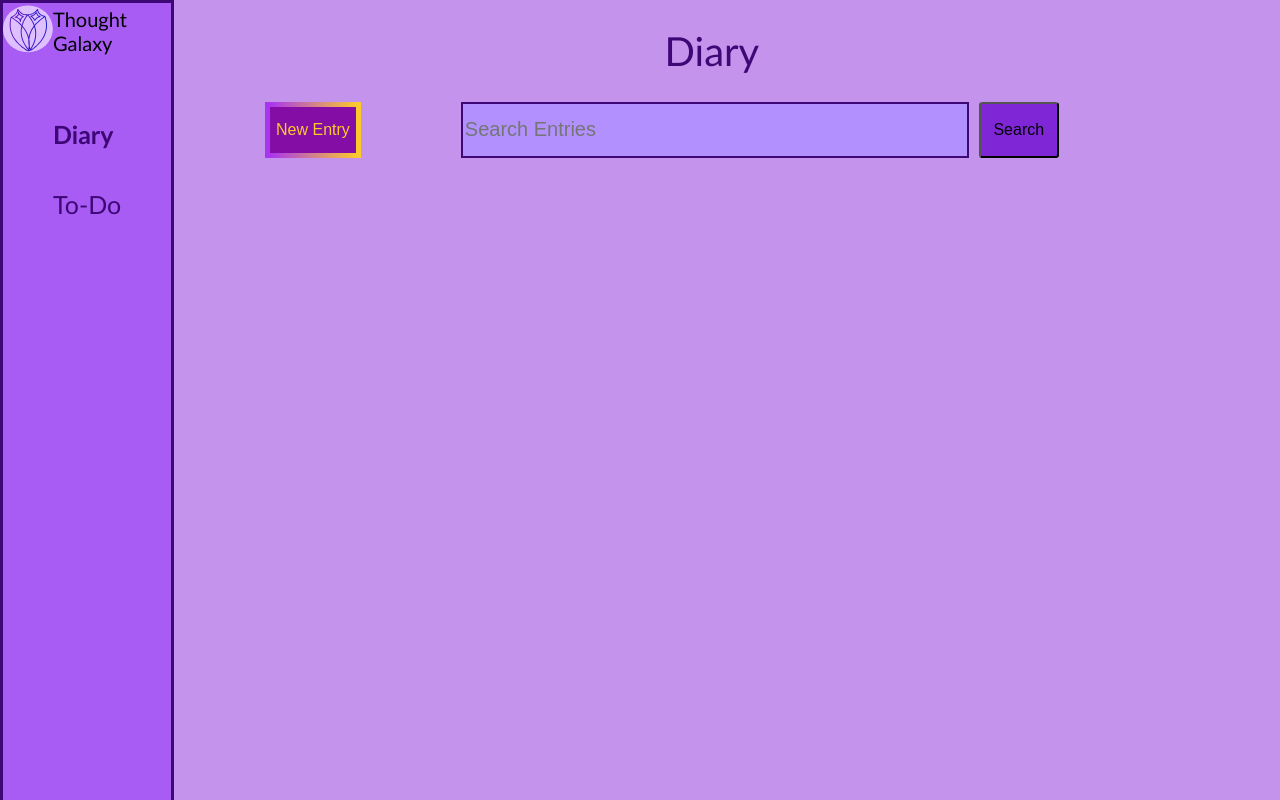
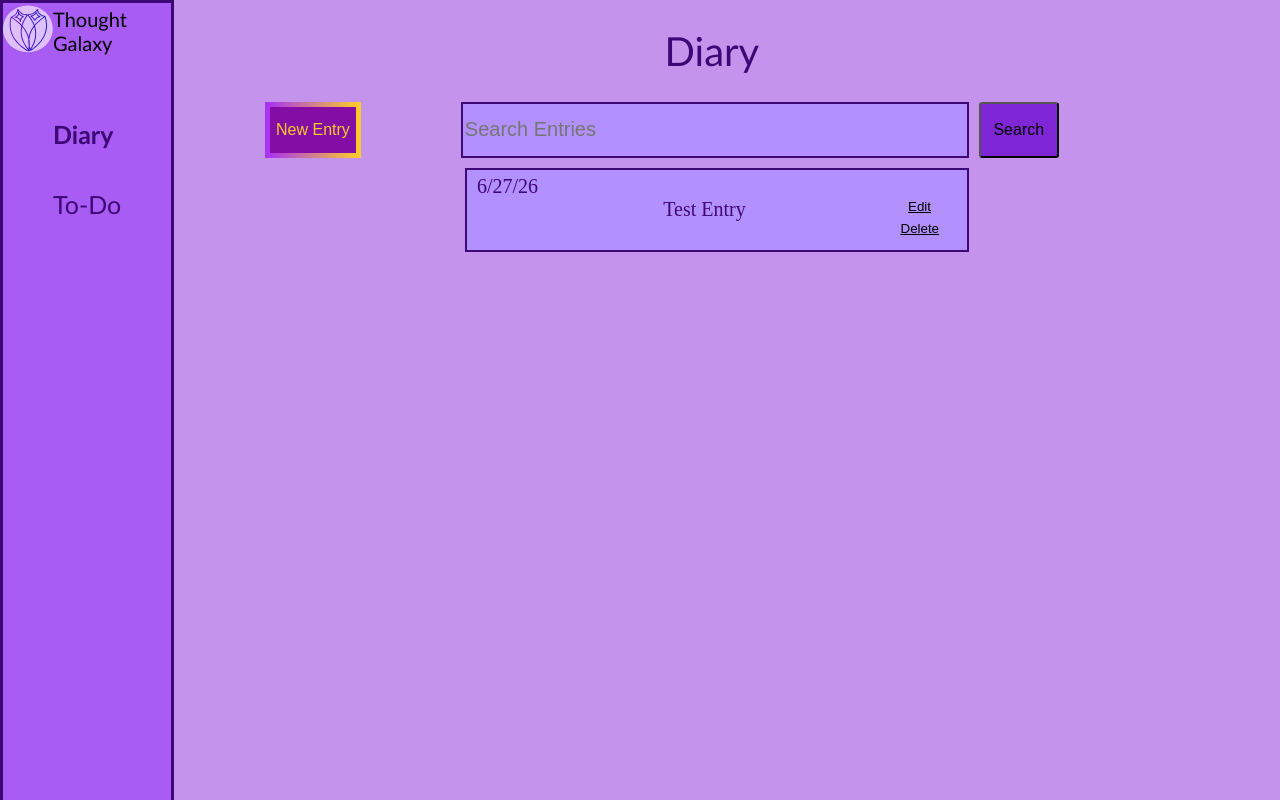
Before and after one commit to julia-duck/ThoughtGalaxy, a React (Vite) app in the folder thought-galaxy/: page /diary in a window 1280 px wide. Built offline with nearby package versions, Linux system fonts and the light colour scheme.

Commit message:
New frontend functions (adding new entries, arrow buttons)

```diff
--- a/thought-galaxy/src/App.css
+++ b/thought-galaxy/src/App.css
@@ -68,8 +68,8 @@
   min-width: 500px;
   min-height: 50px;
   background-color:rgb(178, 145, 254);
-  color:rgb(62, 7, 118);
-  border: 2.3px solid rgb(62, 7, 118);
+  color:var(--dark-2);
+  border: 2.3px solid var(--dark-2);
   font-size: 20px;
   margin-left: 100px;
 }
--- a/thought-galaxy/src/App.tsx
+++ b/thought-galaxy/src/App.tsx
@@ -40,16 +40,21 @@ export function Entry() {
   )
 }
 
-export function Search({buttonName, entryLen, setOpened, addEntry}:{buttonName: string} & ToggleBundle) {
+export function Search({buttonName, entryLen, setOpened, addEntry, setIdx}:{buttonName: string} & ToggleBundle) {
     function newEntry() {
       addEntry({
-        id: 0,
+        id: entryLen,
         title: "",
         body: "",
-        date: new Date().toLocaleString(),
+        date: new Date().toLocaleString('en-US', {
+          month: 'numeric',
+          day: 'numeric',
+          year: '2-digit',
+        }),
         arrIdx: entryLen
       });
       setOpened(true); //maybe make function that setopened to true and also pass in variable to expanded entry saying it is new entry
+      setIdx(entryLen);
     }
 
     return (
--- a/thought-galaxy/src/Diary.css
+++ b/thought-galaxy/src/Diary.css
@@ -44,14 +44,21 @@
     min-height: 50px;
     margin-top: 440px;
 }
+.save-button, .discard-changes {
+    position: absolute;
+    border-radius: 500px;
+}
 .save-button {
-    position: absolute;
+    background-color:var(--dark-1);
     top: 15px;
     left: 480px;
-    border-radius: 500px;
-    background-color:rgb(144, 53, 235);
 }
-.save-button:hover {
+.discard-changes {
+    top: 15px;
+    left: 350px;
+    background-color:var(--theme-color);
+}
+.save-button:hover, .discard-changes:hover {
     opacity: 0.5;
     cursor:pointer;
 }
@@ -66,3 +73,71 @@
     top: 7px;
     left: 15px;
 }
+.entry-box {
+  max-width: 500px;
+  min-height: 80px;
+  background-color:rgb(178, 145, 254);
+  color:var(--dark-2);
+  border: 2.3px solid var(--dark-2);
+  font-size: 20px;
+  margin: 10px 10px 10px 300px;
+  display: flex;
+  flex-direction: column;
+}
+.c-date {
+    text-align: left;
+    padding-left: 10px;
+    margin-top: 5px;
+}
+.c-buttons {
+    display: flex;
+    flex-direction: column;
+    max-width: 50px;
+    justify-content: right;
+}
+.c-middle {
+    display: flex;
+    flex-direction: row;
+    margin-right: 5%;
+}
+.c-title {
+    min-width: 80%;
+    margin-left: 10%;
+}
+.edit-entry {
+    margin-bottom: 5px;
+    background-color: var(--dark1);
+    border: 1px solid var(--dark2);
+}
+.edit-entry:hover, .delete-entry:hover {
+    cursor: pointer;
+}
+.delete-entry {
+    background-color: var(--dark1);
+    border: 1px solid var(--dark2);
+}
+.entry-complex {
+    display: flex;
+    flex-direction: row;
+}
+.right-button, .left-button {
+    min-width: 50px;
+    max-height: 80px;
+    min-height: 80px;
+    background-color: var(--dark-2);
+    color: var(--theme-color);
+    border: 1px solid var(--dark2);
+    border-radius: 10px;
+    position: fixed;
+    margin-top: 200px;
+}
+.left-button {
+    margin-left: 200px;
+}
+.right-button {
+    margin-left: 950px;
+}
+.left-button:hover, .right-button:hover {
+    cursor: pointer;
+    opacity: 0.5;
+}
--- a/thought-galaxy/src/Diary.tsx
+++ b/thought-galaxy/src/Diary.tsx
@@ -1,14 +1,23 @@
 import {Search} from './App.tsx';
-import {useState, useRef} from 'react';
+import {useState, useRef, createContext, useContext} from 'react';
 import {Trash2} from 'lucide-react';
 import './Diary.css';
 import './App.css';
+
+interface DiaryIdxContextType {
+    diaryIdx: number;
+    setDiaryIdx: (idx: number) => void;
+}
+
+const DiaryIdx = createContext<DiaryIdxContextType | null>(null);
+
 //re-renders if something changes (like useState variable)
 export default function Diary() {
     const [entryOpen, setEntryOpen] = useState(false); /* eventually default false */
+    const [diaryIdx, setDiaryIdx] = useState(0);
     /* testing purposes */
     let testEntry: DiaryEntry = {
-        id: 1,
+        id: 0,
         title: "Test Entry",
         body: "I am a test entry",
         date: "6/27/26",
@@ -34,11 +43,11 @@ export default function Diary() {
         }
     }
     return (
-        <div>
+        <DiaryIdx.Provider value={{diaryIdx, setDiaryIdx}}>
             {(entryOpen) ?
-            (<DiaryEntryExpanded {...toggles} {...entriesArr[0]} entriesArr={entriesArr}/>) :
-            (<DiaryEntryCondensed {...toggles} entryLen = {entriesArr.length}/>)}
-        </div>
+            (<DiaryEntryExpanded {...toggles} {...entriesArr[diaryIdx]} entriesArr={entriesArr}/>) :
+            (<DiaryEntryCondensed {...toggles} {...entriesArr[diaryIdx]} entryLen = {entriesArr.length} entriesArr={entriesArr} setIdx={setDiaryIdx}/>)}
+        </DiaryIdx.Provider>
   )
 }
 
@@ -49,6 +58,7 @@ export interface DiaryToggle {
 }
 export interface ToggleBundle extends DiaryToggle {
     entryLen: number;
+    setIdx: (idx: number) => void;
 }
 
 export interface DiaryEntry {
@@ -63,10 +73,21 @@ export interface DiaryProps extends DiaryEntry {
     entriesArr: DiaryEntry[];
 }
 
-function DiaryEntryExpanded({setOpened, addEntry, changeEntry, id, title, body, date, arrIdx, entriesArr}: DiaryToggle & DiaryProps) {
+function DiaryEntryExpanded({setOpened, changeEntry, id, title, body, date, arrIdx, entriesArr}: DiaryToggle & DiaryProps) {
     /* can rassign .current value but not the entire variable pointer */
     const titleValue = useRef(null);
     const bodyText = useRef(null);
+    const { setDiaryIdx } = useContext(DiaryIdx)!;
+    let [entryTitle, setEntryTitle] = useState(title);
+    let [entryBody, setEntryBody] = useState(body);
+
+    let thisEntry: DiaryEntry = {
+        id: id,
+        title: entryTitle,
+        body: entryBody,
+        date: date,
+        arrIdx: arrIdx
+    }
 
     let hasPrev: boolean, hasNext: boolean, prevIdx: number, nextIdx: number;
     if (arrIdx == 0) {
@@ -89,18 +110,31 @@ function DiaryEntryExpanded({setOpened, addEntry, changeEntry, id, title, body,
     //Function to add entry
     let saveEntry = () => {
         //need the useState that updates based on what user types
-        //add or change entry
+        //change entry
         //read titleValue.current.value and save
+        changeEntry(id, thisEntry);
+        setOpened(false);
+    }
+
+    let discardChanges = () => {
         setOpened(false);
     }
 
     return (
         <div>
             <h1 className="header-1">Diary</h1>
+            <div className="entry-complex">
+                {(hasPrev) && <button className="left-button"
+                onClick={() => setDiaryIdx(prevIdx)}>{`<`}</button>}
                 <div className="entry-box">
                     <div className="top-bar">
                         {/*titleValue set to reference the input element, can use .current.value to check text value of element*/}
-                    <input className="title-box" placeholder="Title" defaultValue={title} ref={titleValue}/>
+                        <input className="title-box"
+                        placeholder="Title"
+                        defaultValue={title}
+                        key={id}
+                        ref={titleValue}
+                        onChange={(e) => setEntryTitle(e.target.value)}/>
                         <div className="date">{date}</div>
                     </div>
                     <textarea
@@ -109,9 +143,10 @@ function DiaryEntryExpanded({setOpened, addEntry, changeEntry, id, title, body,
                         cols={60}
                         placeholder="Start your entry"
                         ref={bodyText}
-                >
-                    {body}
-                </textarea>
+                        defaultValue={body}
+                        key={id}
+                        onChange={(e) => setEntryBody(e.target.value)}
+                    />
                     <div className="bottom-bar">
                         <button className="delete-note">
                             {/*figure out how to delete from backend
@@ -119,18 +154,47 @@ function DiaryEntryExpanded({setOpened, addEntry, changeEntry, id, title, body,
                             <Trash2 className="trash-button"/>
                         </button>
                         <button className="save-button" onClick={saveEntry}>Save & Close</button>
+                        <button className="discard-changes" onClick={discardChanges}>Discard Changes</button>
                     </div>
+                </div>
+                {(hasNext) && <button className="right-button"
+                onClick={() => setDiaryIdx(nextIdx)}>{`>`}</button>}
             </div>
         </div>
 
     )
 }
 
-function DiaryEntryCondensed(toggles:ToggleBundle) {
+function DiaryEntryCondensed(props:ToggleBundle & DiaryProps) {
     return (
         <div>
             <h1 className="header-2">Diary</h1>
-            <Search buttonName="New Entry" {...toggles}/>
+            <Search buttonName="New Entry" entryLen={props.entryLen} setOpened={props.setOpened} addEntry= {props.addEntry} changeEntry={props.changeEntry} setIdx={props.setIdx}/>
+            {props.entriesArr.map((entry: DiaryEntry) => (
+                <CondensedEntry key={entry.id} {...entry} setOpened={props.setOpened} changeEntry={props.changeEntry} addEntry={props.addEntry} entryLen={props.entryLen} setIdx={props.setIdx}/>
+            ))}
         </div>
     )
 }
+
+function CondensedEntry(props: ToggleBundle & DiaryEntry) {
+    const { setDiaryIdx } = useContext(DiaryIdx)!;
+    let editEntry = () => {
+        setDiaryIdx(props.arrIdx);
+        props.setOpened(true);
+    }
+    return (
+        <div>
+            <div className="entry-box">
+                <div className="c-date">{props.date}</div>
+                <div className="c-middle">
+                    <div className="c-title">{props.title}</div>
+                    <div className="c-buttons">
+                        <button className="edit-entry" onClick={editEntry}><u>Edit</u></button>
+                        <button className="delete-entry"><u>Delete</u></button>
+                    </div>
+                </div>
+            </div>
+        </div>
+    )
+}
--- a/thought-galaxy/src/index.css
+++ b/thought-galaxy/src/index.css
@@ -1,5 +1,7 @@
 :root {
   --theme-color: rgb(196, 147, 236);
+  --dark-1: rgb(144, 53, 235);
+  --dark-2: rgb(62, 7, 118);
   background-color: var(--theme-color);
   margin: 0px;
   padding: 0px;
```
Lines whose indentation alone changed are shown as unchanged.
